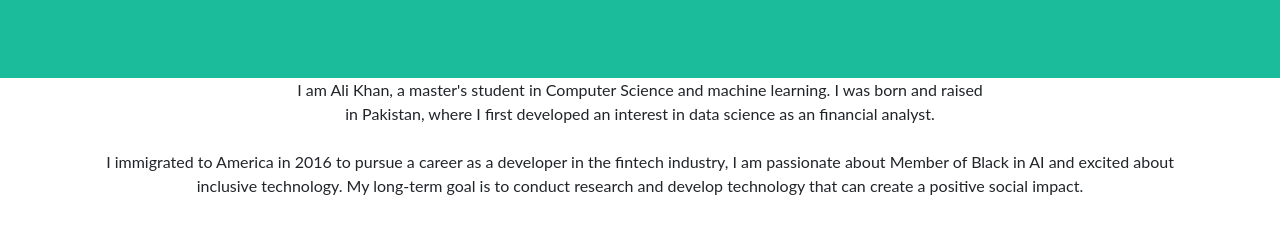
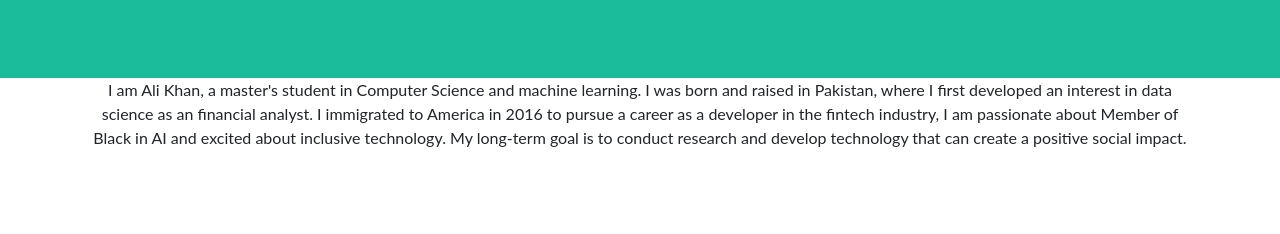
Before and after one commit to somnamubulist/somnambulist.github.io, a plain HTML site: page index.html in a window 1280 px wide. Shown: the part 358-592 px from the top of the page. Drawn offline with Linux system fonts and the light colour scheme.

Commit message:
Update index.html

```diff
--- a/index.html
+++ b/index.html
@@ -35,8 +35,8 @@
         </header>
 
         <section class="text-center">
-            <div class="container">
-                <p >I am Ali Khan, a master's student in Computer Science and machine learning. I was born and raised <br> in Pakistan, where I first developed an interest in data science as an financial analyst. <br><br>I immigrated to America in 2016 to pursue a career as a developer in the fintech industry, I am passionate about Member of Black in AI and excited about inclusive technology. My long-term goal is to conduct research and develop technology that can create a positive social impact.</p>
+            <div class="container ">
+                <p>I am Ali Khan, a master's student in Computer Science and machine learning. I was born and raised in Pakistan, where I first developed an interest in data science as an financial analyst. I immigrated to America in 2016 to pursue a career as a developer in the fintech industry, I am passionate about Member of Black in AI and excited about inclusive technology. My long-term goal is to conduct research and develop technology that can create a positive social impact.</p>
             </div>
         </section>
     </body>
```
